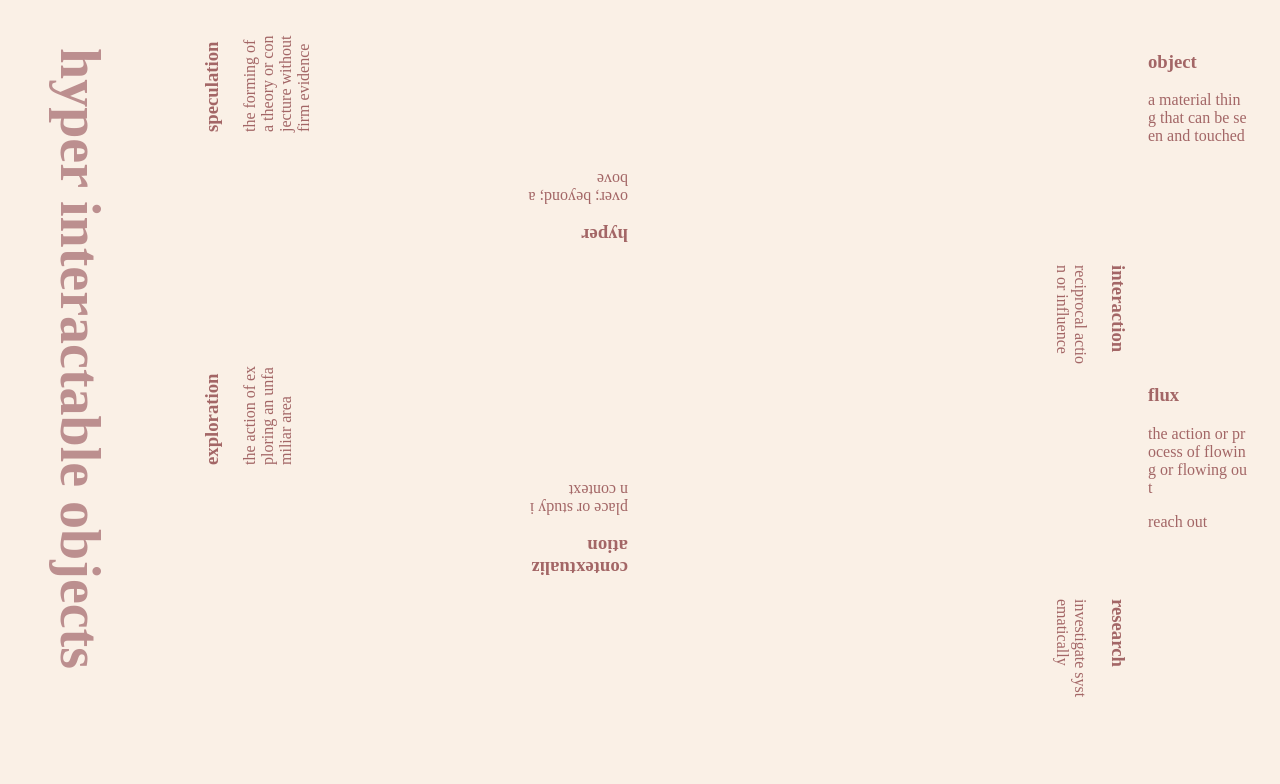
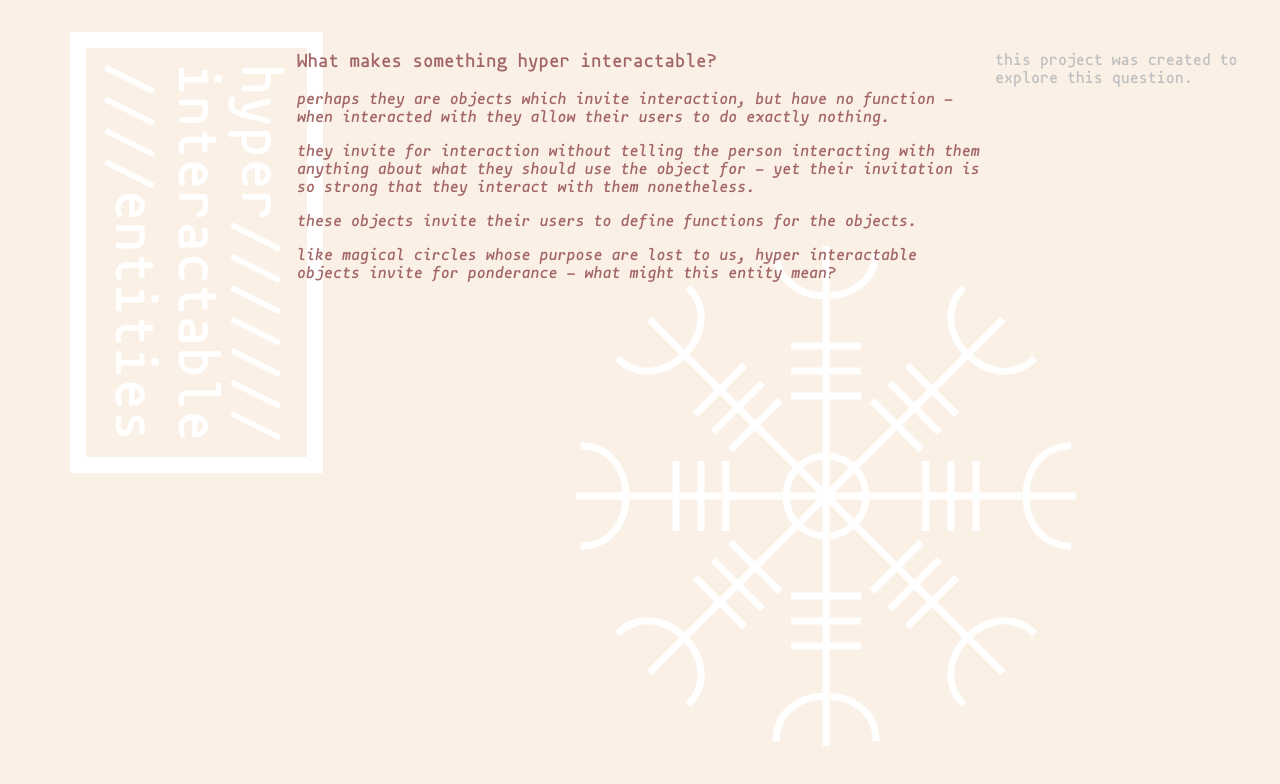
Before and after one commit to jskjott/hyperinteractable, a plain HTML site: page index.html in a window 1280 px wide. Drawn offline with Linux system fonts and the light colour scheme.

Commit message:
create logo + add pondering thoughts

```diff
--- a/index.html
+++ b/index.html
@@ -5,93 +5,30 @@
 <div id="head">
 
   <div>
-    <h1>hyper interactable objects</h1>
+
+    <h1>
+      hyper///////
+      <br>
+      interactable
+      <br>
+      ////entities
+    </h1>
+
   </div>
 
   <div id="content">
-    <div id="upper">
+    <h3>What makes something hyper interactable? <span class="sidenote">this project was created to explore this question.</span> </h3>
 
-      <div id="upper2">
+    <p> perhaps they are objects which invite interaction, but have no function - when interacted with they allow their users to do exactly nothing.</p>
 
-        <div class="text left">
-        <h3> speculation </h3>
+    <p> they invite for interaction without telling the person interacting with them anything about what they should use the object for - yet their invitation is so strong that they interact with them nonetheless. </p>
 
-        <p> the forming of a theory or conjecture without firm evidence </p>
-      </div>
+    <p>these objects invite their users to define functions for the objects.</p>
 
-        <div id="upper3">
-          <div id="upper4">
-            <div></div>
-            <div class="text reflect">
-        <h3> hyper </h3>
+    <img src="Aegishjalmr.svg">
 
-        <p> over; beyond; above </p>
-
-          </div>
-
-      </div>
-          <div class="text right">
-        <h3> interaction </h3>
-
-        <p> reciprocal action or influence</p>
-      </div>
-        </div>
-
-      </div>
-
-      <div class="text">
-        <h3> object </h3>
-
-        <p> a material thing that can be seen and touched</p>
-      </div>
-
-    </div>
-
-    <div id="lower">
-
-      <div id="lower2">
-
-        <div class="text left">
-        <h3>exploration</h3>
-
-        <p> the action of exploring an unfamiliar area</p>
-      </div>
-
-        <div id="lower3">
-          <div id="lower4">
-            <div></div>
-            <div class="text reflect">
-        <h3>contextualization</h3>
-
-        <p>place or study in context</p>
-          </div>
-
-      </div>
-          <div class="text right">
-        <h3>research</h3>
-
-        <p>investigate systematically</p>
-      </div>
-        </div>
-
-      </div>
-
-      <div class="text">
-        <h3>flux</h3>
-
-        <p>the action or process of flowing or flowing out</p>
-
-        <p> reach out </p>
-      </div>
-
-    </div>
+    <p>like magical circles whose purpose are lost to us, hyper interactable objects invite for ponderance - what might this entity mean?</p>
   </div>
-
-<span>
-  <svg viewBox="0 0 40vh 40vh"
-  <rect width="400" height="400" />
-
-</span>
 
 </div>
 
--- a/styles.css
+++ b/styles.css
@@ -1,4 +1,29 @@
+@font-face {
+    font-family: "mononoki-bold";
+    src: url("fonts/mononoki-Bold.woff") format('woff');
+}
+
+@font-face {
+    font-family: "mononoki";
+    src: url("fonts/mononoki-BoldItalic.woff") format('woff');
+    font-weight: bold;
+}
+
+@font-face {
+    font-family: "mononoki";
+    src: url("fonts/mononoki-Italic.woff") format('woff');
+    font-weight: bold;
+    font-style: italic;
+}
+
+@font-face {
+    font-family: "mononoki";
+    src: url("fonts/mononoki-Regular.woff") format('woff');
+    font-style: italic;
+}
+
 html {
+  font-family: mononoki;
   height: 100%;
   width: 100%;
 }
@@ -9,60 +34,81 @@ body {
   margin: 2rem;
 }
 
+.sidenote {
+  position: absolute;
+  left: calc(100% - 285px);
+  max-width: 250px;
+  font-size: 16px;
+  color: silver;
+}
+
+img {
+  position: absolute;
+  max-width: 50%;
+  left: 45%;
+  filter: invert(1);
+  z-index: -1;
+}
+
 #head {
   height: 100%;
   display: grid;
-  grid-template-columns: 150px 1fr;
+  grid-template-columns: 265px 1fr 265px;
 }
 
 h1 {
   font-size: 3.5rem;
   writing-mode: vertical-rl;
-  color: rosybrown;
-  margin: 1rem;
+  color: white;
+  padding: 1rem;
+  font-family: mononoki-bold;
+  border-style: solid;
+  border-color: white;
+  border-width: 1rem;
 }
 
 h3 {
   color: #a36666;
+  font-family: mononoki-bold;
 }
 
 p {
   color: #a36666;
 }
 
-#content {
+/*#content {
   display: grid;
   grid-template-rows: 1fr 1fr;
-}
+}*/
 
 #upper {
   display: grid;
-  grid-template-columns: 6fr 100px;
+  grid-template-columns: 6fr 150px;
 }
 
 #upper2 {
   display: grid;
-  grid-template-rows: 100px 5fr;
+  grid-template-rows: 150px 5fr;
 }
 
 #upper3 {
   display: grid;
-  grid-template-rows: 1fr 100px;
+  grid-template-rows: 1fr 150px;
 }
 
 #upper4 {
   display: grid;
-  grid-template-columns: 2fr 100px 3fr;
+  grid-template-columns: 2fr 150px 3fr;
 }
 
 #lower {
   display: grid;
-  grid-template-columns: 6fr 100px;
+  grid-template-columns: 6fr 150px;
 }
 
 #lower2 {
   display: grid;
-  grid-template-rows: 100px 5fr;
+  grid-template-rows: 150px 5fr;
 }
 
 #lower3 {
@@ -80,15 +126,15 @@ p {
   word-break: break-all;
 }
 
-.left {
+/*.left {
   writing-mode: vertical-rl;
   transform: rotate(180deg)
 }
 
 .right {
   writing-mode: vertical-rl;
-}
+}*/
 
-.reflect {
+/*.reflect {
     transform: rotate(180deg)
-}
+}*/
```
Also changed, not shown: Aegishjalmr.png (added), Aegishjalmr.svg (added), fonts/mononoki-Bold.woff (added), fonts/mononoki-BoldItalic.woff (added), fonts/mononoki-Italic.woff (added), fonts/mononoki-Regular.woff (added), 1 other file.
